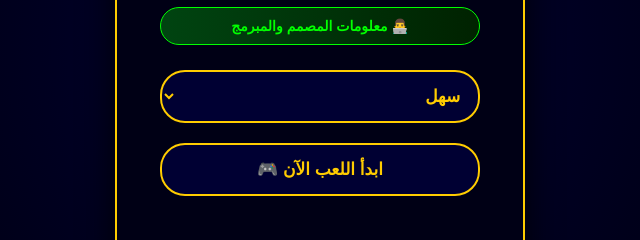
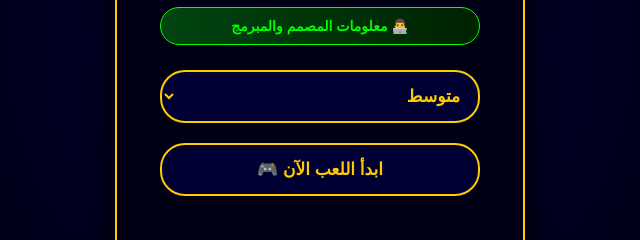
Before and after one commit to magdranaramadan-rgb/-, a plain HTML site: page index.html in a window 1280 px wide. Shown: the part 352-592 px from the top of the page, 320-960 px from the left. Drawn offline with Linux system fonts and the light colour scheme.

Commit message:
Update index.html

```diff
--- a/index.html
+++ b/index.html
@@ -113,7 +113,7 @@
 
         <select id="userAge">
             <option value="kids">سهل</option>
-            <option value="teens" selected>سهل</option>
+            <option value="teens" selected>متوسط</option>
             <option value="adults">صعب</option>
         </select>
         <button class="menu-btn" onclick="initGame()">ابدأ اللعب الآن 🎮</button>
```
